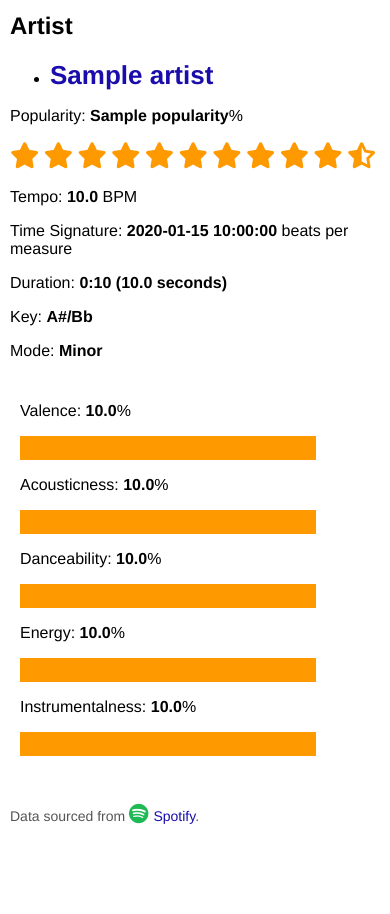
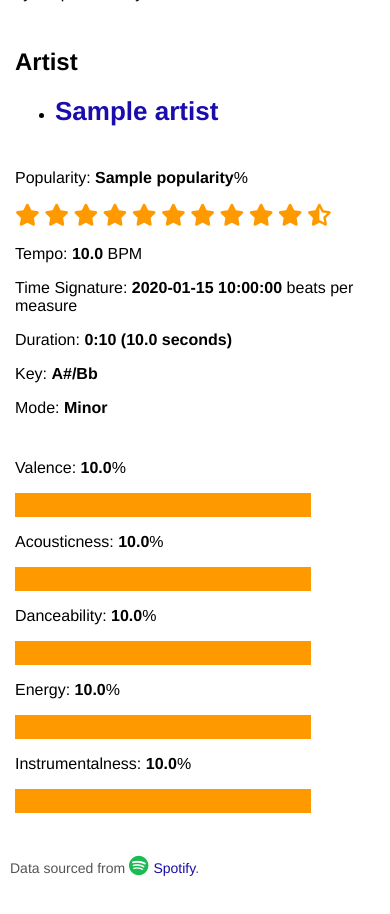
Before and after one commit to ayosugagustd-alt/tunenest, a Flask app: template templates/song_details.html in a window 390 px wide. Shown: the part 267-1181 px from the top of the page. Before the commit the page ends 1091 px from the top, so only its background shows below. Run offline with Flask 3, Linux system fonts and the light colour scheme; the template is opened without the code that fills it: most values are stand-ins (such as "Sample title", 1, 10 or a date in 2020); parts of the project's set-up code (start-up, migrations or seed data) failed here and were passed over.

Commit message:
プログレスバー位置

```diff
--- a/static/styles.css
+++ b/static/styles.css
@@ -274,6 +274,9 @@ select {
     padding: 10px;
     max-width: 80%;
 }
+.section-space {
+    padding: 10px;
+}
 
 #ul, ol箇条書きのマーク表示しない
 .no-bullet { list-style-type: none; }
@@ -374,11 +377,15 @@ select {
 	}
 
     .star, .empty-star, .half-star {
-        font-size: 26px;
+        font-size: 22px;
         margin-right: 0px;
     }
 
     .artist-name {
         font-size: 26px;
     }
+
+    .visual-section,  .section-space {
+        padding: 5px;
+    }
 }
--- a/templates/song_details.html
+++ b/templates/song_details.html
@@ -40,7 +40,7 @@
             {% endfor %}
         </ul>
     </div> <!-- End of .section-space -->
-    <div>
+    <div class="section-space">
         <!-- code for song properties -->
         <p>Popularity: <strong>{{ song.popularity }}</strong>%</p>
         <span class="stars">
```
